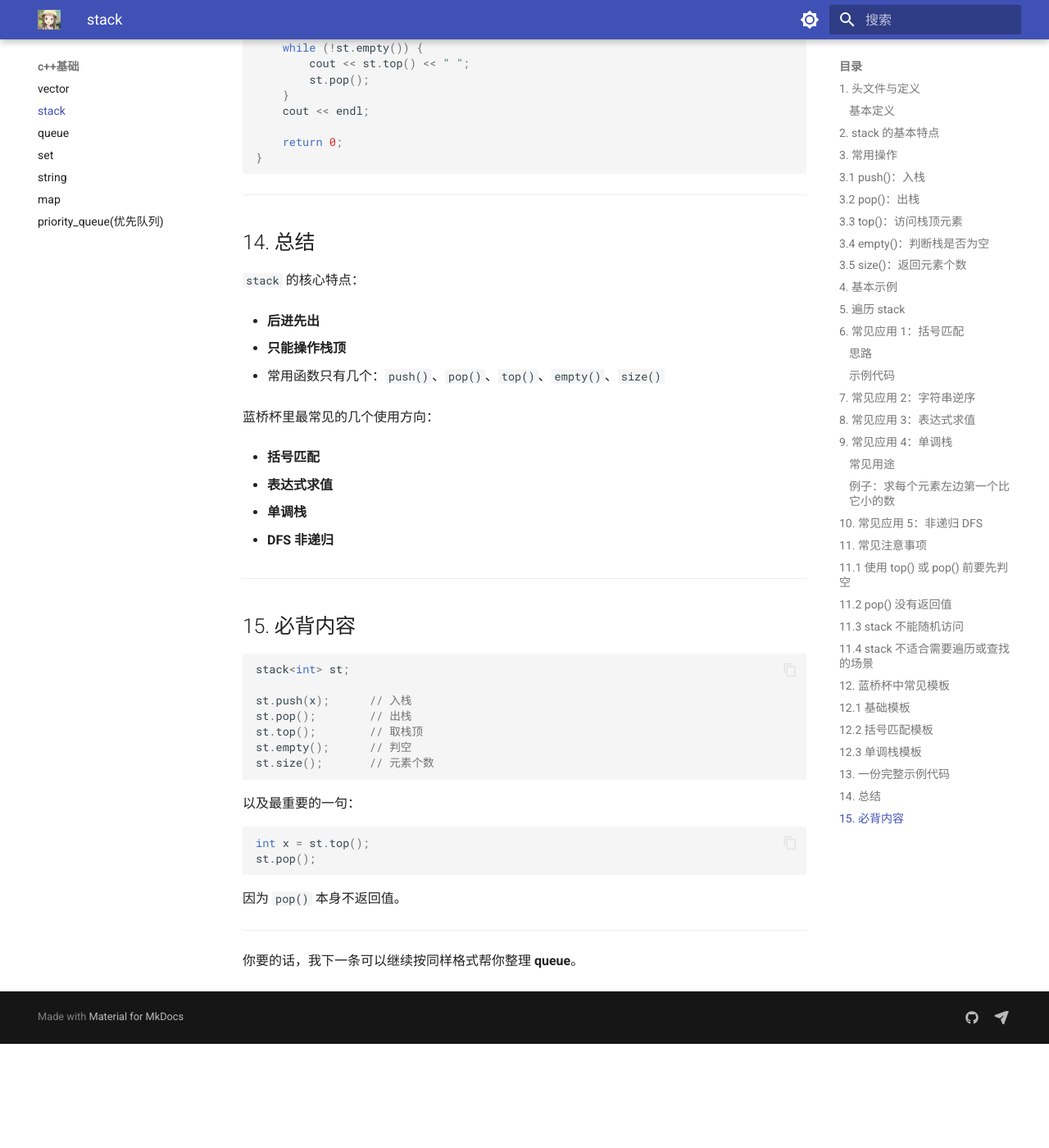
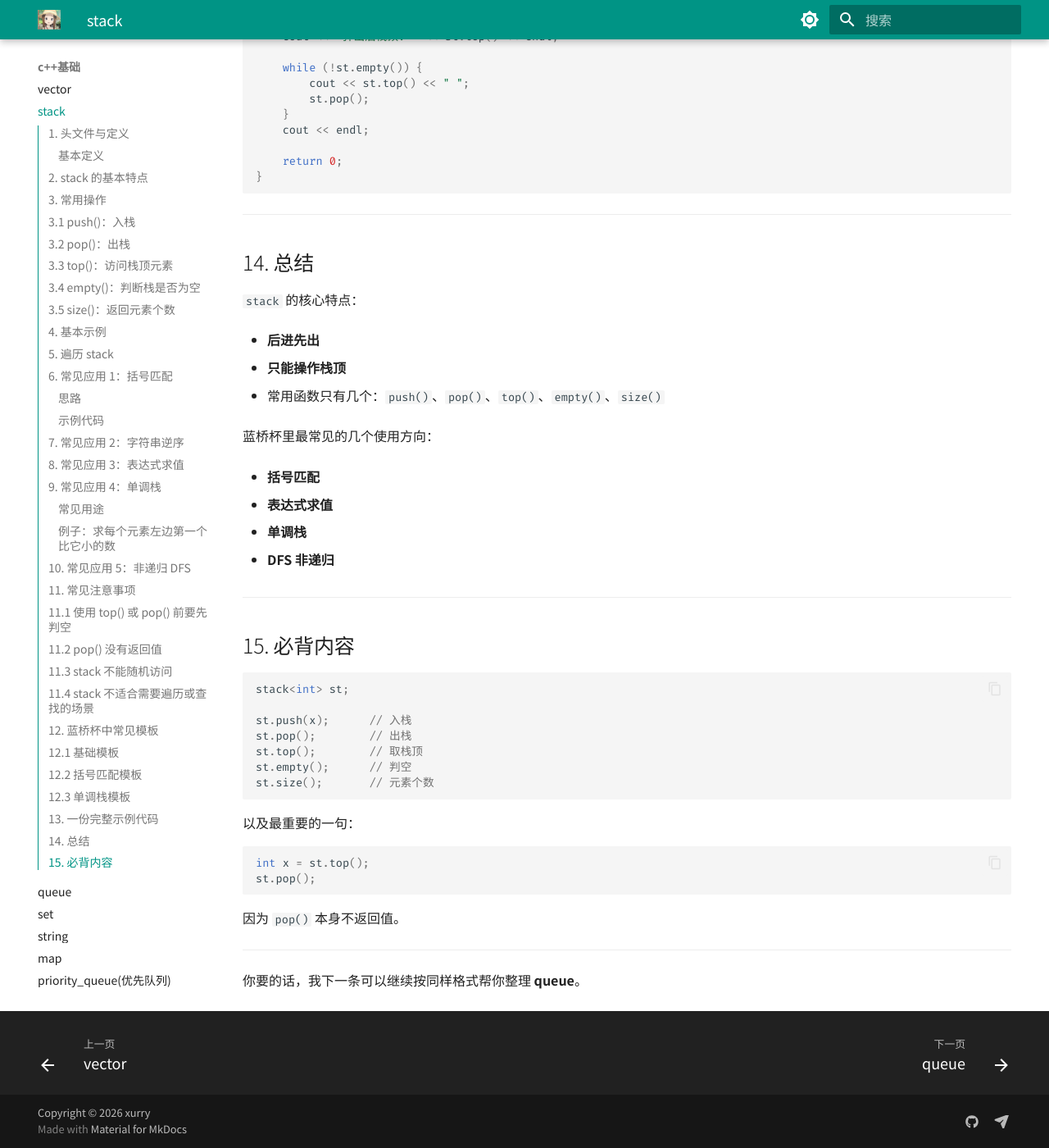
Before and after one commit to kingpoints266-cell/mynotes, an MkDocs documentation site: the page built from docs/c++基础/stack.md, in a window 1280 px wide and 1400 px high, scrolled down 10767 px. Shown: the whole window at 82% size. Built offline with MkDocs 1.6.1 and Material for MkDocs 9.7.7, drawn with Linux system fonts in a browser that asks for light colours; before the commit the page ends 12040 px from its top, so only the background shows below that.

Commit message:
auto update 2026/04/13 15:10:54

```diff
--- a/mkdocs.yml
+++ b/mkdocs.yml
@@ -1,31 +1,36 @@
 site_name: xurry的代码空间  # 你的网站标题
 site_url: https://xurry.github.io/  # 部署后的网址
+copyright: Copyright &copy; 2026 xurry # 底部版权声明，提升正式感
 
 theme:
   name: material
   logo: assets/logo.png
   # 浏览器标签栏的小图标
-  favicon: assets/logo.png
+  favicon: assets/dog.png
   # 还可以顺便改一下配色，让它更有个性
-  palette:
-    primary: indigo # 主色调（顶部栏）
-    accent: indigo  # 交互色（链接、按钮)
+
+  # 1. 【排版升级】设置更优雅的阅读字体和代码字体
+  font:
+    text: Noto Sans SC  # 谷歌开源的无衬线中文字体，阅读体验极佳
+    code: Fira Code     # 程序员必备的等宽连字字体，代码块会变得非常好看
+
   palette:
     - media: "(prefers-color-scheme: light)"
       scheme: default
-      primary: indigo
-      accent: indigo
+      primary: teal # 主色调（顶部栏）
+      accent: light green # 交互色（链接、按钮)
       toggle:
         icon: material/brightness-7
         name: 切换到深色模式
     - media: "(prefers-color-scheme: dark)"
       scheme: slate
-      primary: indigo
-      accent: indigo
+      primary: teal
+      accent: light green
       toggle:
         icon: material/brightness-4
         name: 切换到浅色模式
   language: zh
+
   features:
     - navigation.tabs          # 开启顶部一级导航栏
     - navigation.sections      # 侧边栏分组显示
@@ -34,6 +39,11 @@ theme:
     - navigation.top           # 显示“回到顶部”按钮
     - search.suggest           # 搜索建议
     - content.code.copy        # 代码块一键复制按钮
+#  【布局升级】新增的沉浸式高级特性
+    - navigation.footer        # 在页面底部显示“上一页/下一页”的漂亮按钮
+    - toc.integrate            # 将当前页的右侧目录树整合进左侧边栏，让版面更清爽大气
+    - header.autohide          # 页面向下滚动时自动隐藏顶部栏，提供沉浸式阅读空间
+    - search.highlight         # 搜索结果关键词高亮显示
 
 # 这里是核心：手动定义导航结构，实现示例那种层级
 nav:
@@ -55,9 +65,32 @@ extra:
       link: mailto:2897964385@qq.com
 
 markdown_extensions:
-  - pymdownx.superfences  # 支持像 Obsidian 一样的 Callouts（警告框）
-  - pymdownx.tabbed:      # 支持选项卡切换（示例里经常用到）
+  # --- 原有配置 ---
+  - pymdownx.superfences
+  - admonition
+  - pymdownx.details
+  - pymdownx.tabbed:
       alternate_style: true
-  - pymdownx.emoji:       # 支持表情符号
-      emoji_index: !!python/name:pymdownx.emoji.twemoji
-      emoji_generator: !!python/name:pymdownx.emoji.to_svg
+  - pymdownx.emoji:
+      emoji_index: !!python/name:material.extensions.emoji.twemoji
+      emoji_generator: !!python/name:material.extensions.emoji.to_svg
+  - pymdownx.highlight:
+      anchor_linenums: true
+      use_pygments: true    # 启用更强大的代码高亮引擎
+  - pymdownx.inlinehilite
+  - pymdownx.snippets
+
+  # 3. 【内容表现力升级】让你的笔记更加硬核且美观
+  - pymdownx.mark           # 支持 ==高亮文本== 语法，就像用荧光笔划重点
+  - pymdownx.keys           # 支持 ++ctrl+c++ 语法，将快捷键渲染成漂亮的按键样式
+  - pymdownx.tasklist:      # 支持漂亮的待办事项框，方便记录复习进度或 Todo list
+      custom_checkbox: true
+  - pymdownx.arithmatex:    # 开启数学公式渲染支持（对算法原理和数学推导极其重要）
+      generic: true
+
+
+# 配合数学公式渲染所需的外部脚本
+extra_javascript:
+  - javascripts/mathjax.js
+  - https://polyfill.io/v3/polyfill.min.js?features=es6
+  - https://cdn.jsdelivr.net/npm/mathjax@3/es5/tex-mml-chtml.js
```
Also changed, not shown: docs/assets/dog.png (added).
